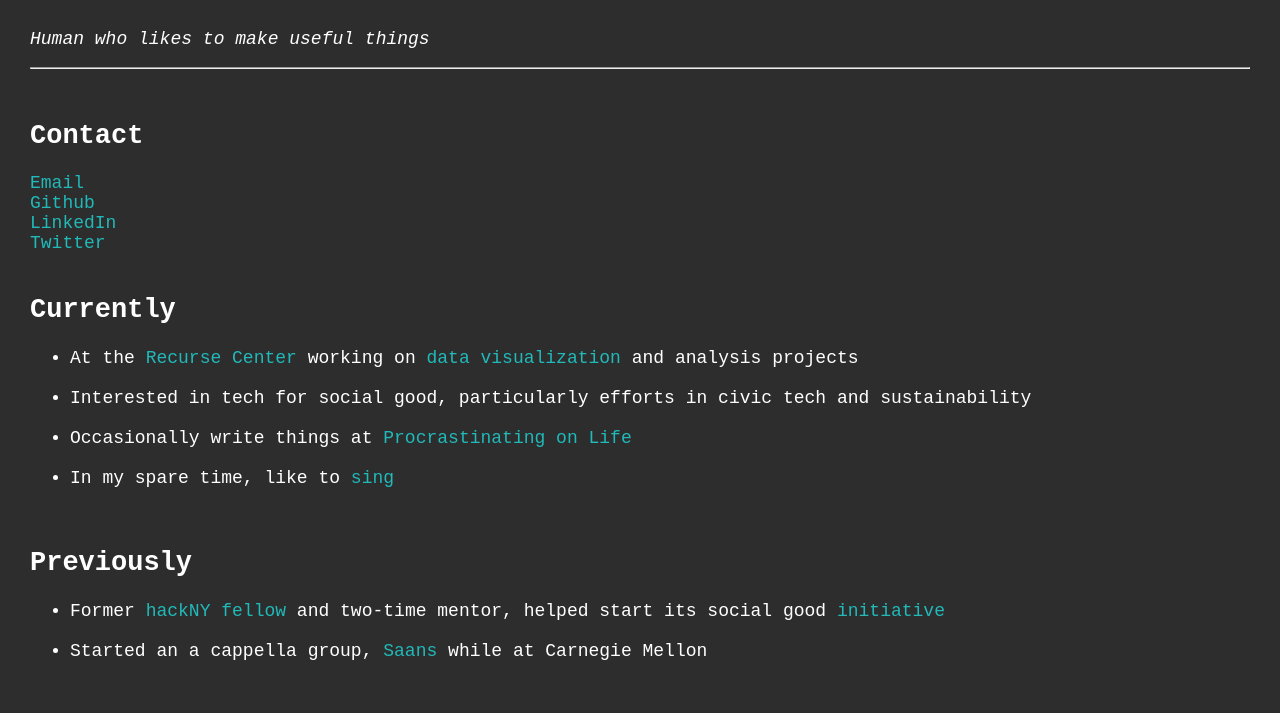
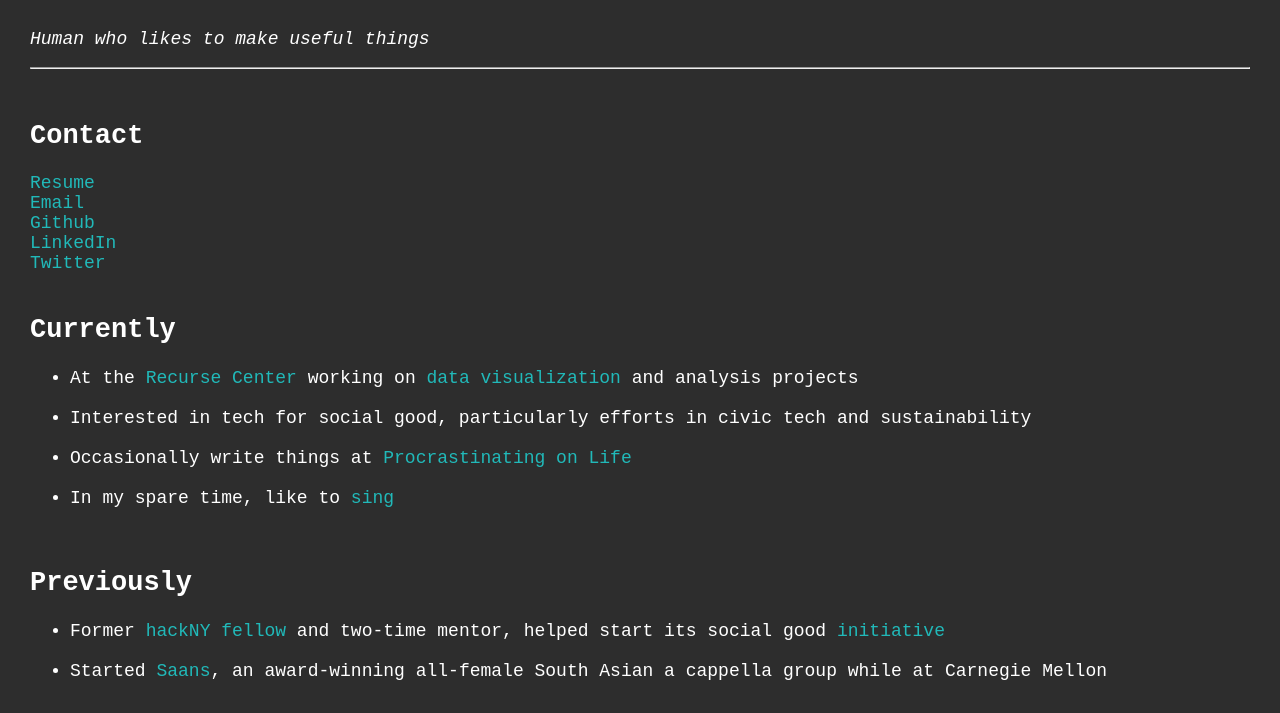
Before and after one commit to sruti/sruti.github.io, a plain HTML site: page index.html in a window 1280 px wide. Shown: the part 87-800 px from the top of the page. Drawn offline with Linux system fonts and the light colour scheme.

Commit message:
Add resume. Minor wording fix.

```diff
--- a/index.html
+++ b/index.html
@@ -9,6 +9,7 @@
     <p><i> Human who likes to make useful things</i></p>
     <hr><br>
     <h2>Contact</h2>
+    <a href="resume.pdf">Resume</a><br>
     <a href="mailto:sruti.modekurty@gmail.com">Email</a><br>
     <a href="https://github.com/sruti">Github</a><br>
     <a href="https://www.linkedin.com/in/sruti-modekurty-7b4b0b63/">LinkedIn</a><br>
@@ -33,7 +34,7 @@
         <li>Former <a href="https://hackny.org/2014/12/2014-fellow-interview-sruti/">hackNY fellow</a> and two-time mentor, helped start
             its social good <a href="https://medium.com/hackny/hackny-summer-of-good-2018-4ab0576ed5ee">initiative</a>
         </li><br>
-        <li>Started an a cappella group, <a href="https://www.facebook.com/saansacappella/">Saans</a> while at Carnegie Mellon
+        <li>Started <a href="https://www.facebook.com/saansacappella/">Saans</a>, an award-winning all-female South Asian a cappella group while at Carnegie Mellon
         </li>
     </ul>
 
```
Also changed, not shown: 1 other file.
